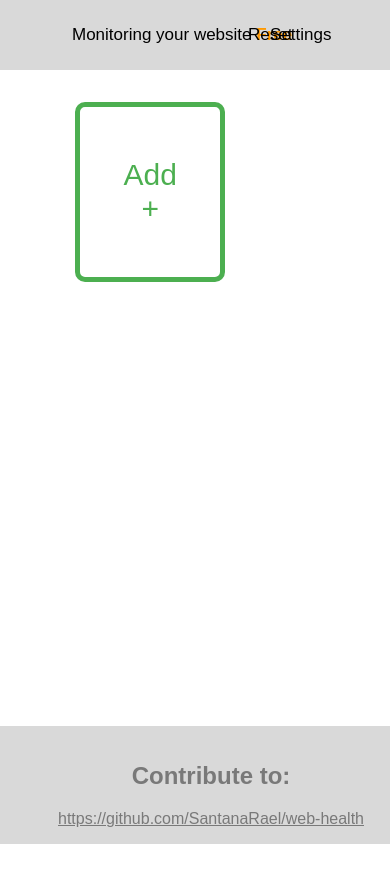
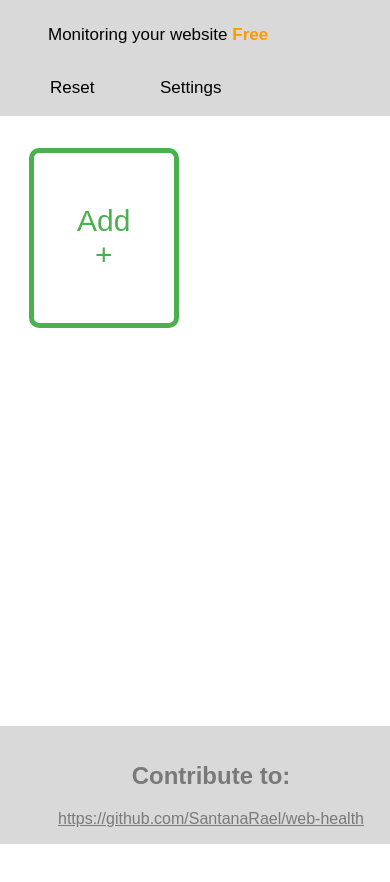
Before and after one commit to SantanaRael/web-health, a plain HTML site: page index.html in a window 390 px wide. After the commit the page ends 844 px from the top, so only its background shows below. Drawn offline with Linux system fonts and the light colour scheme.

Commit message:
adicionado responsividade

```diff
--- a/styles/style.css
+++ b/styles/style.css
@@ -12,8 +12,7 @@ header {
     padding: 0.5rem;
 }
 header p:nth-child(1) {
-    position: relative;
-    left: 4rem;
+    margin-left: 40px;
     font-size: 17px;
     cursor: pointer;
 }
@@ -179,3 +178,57 @@ footer a{
 #modal button[type="submit"]:hover {
     background-color: #45a049;
 }
+
+
+/* Estilos para tablets */
+@media only screen and (max-width: 768px) {
+    header {
+        display: block;
+        height: 100px;
+        min-width: 368px;
+
+    }
+
+    footer{
+        min-width: 368px;
+    }
+
+
+    header p:nth-child(2) {
+        margin-top: 1rem;
+        position: relative;
+        left: 160px;
+    }
+
+    header p:nth-child(2) {
+        margin-top: 1rem;
+        position: absolute;
+        left: 160px;
+    }
+
+    header p:nth-child(3) {
+        margin-top: 1rem;
+        position: absolute;
+        left: 50px;
+    }
+
+    header p:nth-child(1) {
+        left: 40px;
+    }
+
+
+    main {
+        width: 70%;
+        position: relative;
+        padding: 2rem 0 0 1.8rem;
+        display: grid;
+        grid-template-columns: repeat(2, 1fr);
+        grid-template-rows: repeat(2, 1fr);
+        grid-column-gap: 10px;
+        grid-row-gap: 10px;
+    }
+
+    .urlStatus{
+        min-width: 40px;
+    }
+}
```
